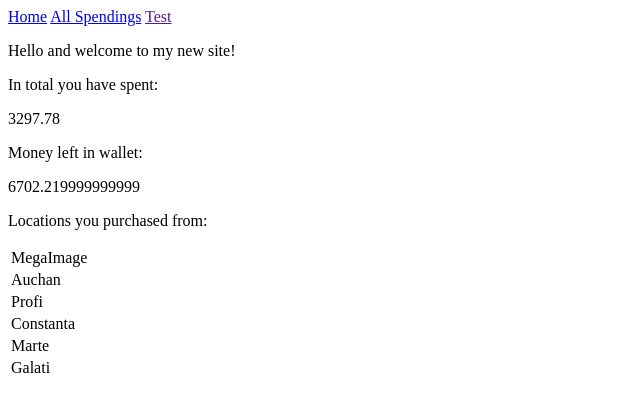
After one commit to daniel-arsenie/Curs-ITF, a Django app: page / in a window 1280 px wide. The commit adds this page. Shown: the top 412 px of the page, without its empty margins (0-640 px from the left). Run offline with Django 4.2, Linux system fonts and the light colour scheme; data comes from the database, SQL or seed files in the repository; both versions use the stored data as it was after the commit.

Commit message:
added Homepage, sum of amount and general tweaks

```diff
--- a/sesiunea14/finance_manager/finance_manager/settings.py
+++ b/sesiunea14/finance_manager/finance_manager/settings.py
@@ -55,7 +55,9 @@ ROOT_URLCONF = 'finance_manager.urls'
 TEMPLATES = [
     {
         'BACKEND': 'django.template.backends.django.DjangoTemplates',
-        'DIRS': [],
+        'DIRS': [
+            BASE_DIR / 'templates'
+        ],
         'APP_DIRS': True,
         'OPTIONS': {
             'context_processors': [
--- a/sesiunea14/finance_manager/finance_manager/urls.py
+++ b/sesiunea14/finance_manager/finance_manager/urls.py
@@ -18,5 +18,5 @@ from django.urls import path, include
 
 urlpatterns = [
     path('admin/', admin.site.urls),
-    path('spendings/', include('spendings.urls'))
+    path('', include('spendings.urls'))
 ]
--- /dev/null
+++ b/sesiunea14/finance_manager/spendings/templates/includes/header.html
@@ -0,0 +1,7 @@
+<header>
+        <nav>
+            <a href="{% url 'spendings:index' %}">Home</a>
+            <a href="{% url 'spendings:all_spendings' %}">All Spendings</a>
+            <a href="">Test</a>
+        </nav>
+</header>
--- /dev/null
+++ b/sesiunea14/finance_manager/spendings/templates/index.html
@@ -0,0 +1,29 @@
+{% extends "base.html" %}
+
+{% block page_title %}
+Welcome to my site!
+{% endblock %}
+
+{% block content %}
+    {% include 'includes/header.html' %}
+<p>Hello and welcome to my new site!</p>
+
+In total you have spent:
+<p>{{ spendingstotal.amount__sum }}</p>
+
+<p>Money left in wallet:</p>
+<p>{{ budgetleft }}</p>
+
+<p>Locations you purchased from:</p>
+
+
+<table border='0'>
+    {% for x in spendingsfilter %}
+        <tr>
+          <td>{{ x.location }}</td>
+        </tr>
+    {% endfor %}
+</table>
+
+
+{% endblock %}
--- a/sesiunea14/finance_manager/spendings/urls.py
+++ b/sesiunea14/finance_manager/spendings/urls.py
@@ -4,7 +4,8 @@ from . import views
 app_name = 'spendings'
 
 urlpatterns = [
-    path('', views.spendings, name='all_spendings'),
-    path('<int:spending_id>/', views.spending_detail, name='spending_details'),
-    path('spending/', views.spending_add, name='add')
+    path("", views.index, name="index"),
+    path("all_spendings/", views.SpendingsView.as_view(), name="all_spendings"),
+    path("<int:pk>/", views.SpendingDetailView.as_view(), name="spending_details"),
+    path("spending/", views.SpendingCreateView.as_view(), name="add"),
 ]
--- a/sesiunea14/finance_manager/spendings/views.py
+++ b/sesiunea14/finance_manager/spendings/views.py
@@ -1,6 +1,9 @@
+from django.db.models import Sum
 from django.http import HttpResponse, HttpResponseRedirect
 from django.shortcuts import render, get_object_or_404
-from django.urls import reverse
+from django.template import loader
+from django.urls import reverse, reverse_lazy
+from django.views import generic
 
 from .models import Spending
 
@@ -8,17 +11,24 @@ from .models import Spending
 # Create your views here.
 
 def index(request):
-    return HttpResponse('Hello world, Here is Spendings index.')
+    spendings_filter = Spending.objects.values('location').distinct()
+    spendings_total = Spending.objects.aggregate(Sum('amount'))
+    budget_left = 10000 - spendings_total['amount__sum']
+
+    return render(request, 'index.html', {'spendingsfilter': spendings_filter,
+                                          'spendingstotal': spendings_total,
+                                          'budgetleft': budget_left})
 
 
-def spendings(request):
-    spendings_list = Spending.objects.all
-    return render(request, 'all_spendings.html', {'spendings': spendings_list})
+# def spendings(request):
+#     spendings_list = Spending.objects.all
+#     return render(request, 'all_spendings.html', {'spendings': spendings_list})
 
 
 def spending_detail(request, spending_id):
     spending = get_object_or_404(Spending, pk=spending_id)
     return render(request, 'spending_details.html', {'spending': spending})
+
 
 def spending_add(request):
     spending_data = request.POST.dict()
@@ -33,3 +43,30 @@ def spending_add(request):
     except KeyError:
         return render(request, 'error.html', {'error_message': 'Error! Invalid spending details!'})
     return HttpResponseRedirect(reverse('spendings:all_spendings'))
+
+
+# VERSION 02 - IMPROVED
+class SpendingsView(generic.ListView):
+    template_name = "all_spendings.html"
+    context_object_name = "spendings"
+
+    def get_queryset(self):
+        return Spending.objects.all()
+
+
+class SpendingDetailView(generic.DetailView):
+    model = Spending
+    template_name = "spending_details.html"
+
+
+class SpendingCreateView(generic.CreateView):
+    model = Spending
+    fields = ["location", "amount", "description", "paid_with"]
+    success_url = reverse_lazy("spendings:all_spendings")
+
+
+def spendings(request):
+    spendings_filter = Spending.objects.values('location')
+    spendings_total = Spending.objects.aggregate(Sum('amount'))
+    return render(request, 'all_spendings.html', {'spendingsfilter': spendings_filter,
+                                                  'spendingstotal': spendings_total})
--- /dev/null
+++ b/sesiunea14/finance_manager/templates/base.html
@@ -0,0 +1,14 @@
+<!doctype html>
+<html lang="en">
+<head>
+    <meta charset="UTF-8">
+    <meta name="viewport"
+          content="width=device-width, user-scalable=no, initial-scale=1.0, maximum-scale=1.0, minimum-scale=1.0">
+    <meta http-equiv="X-UA-Compatible" content="ie=edge">
+    <title>{% block page_title %}My Challenges{% endblock %}</title>
+    {% block css_files %}{% endblock %}
+</head>
+<body>
+{% block content %}{% endblock %}
+</body>
+</html>
```
Also changed, not shown: sesiunea14/finance_manager/spendings/static/firstpage.css (added, +9 -0 lines), sesiunea14/finance_manager/spendings/templates/all_spendings.html (+18 -13 lines), sesiunea14/finance_manager/spendings/templates/spending_details.html (+9 -12 lines), sesiunea14/finance_manager/db.sqlite3.
